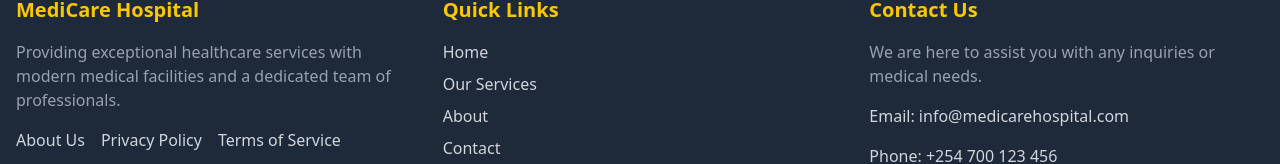
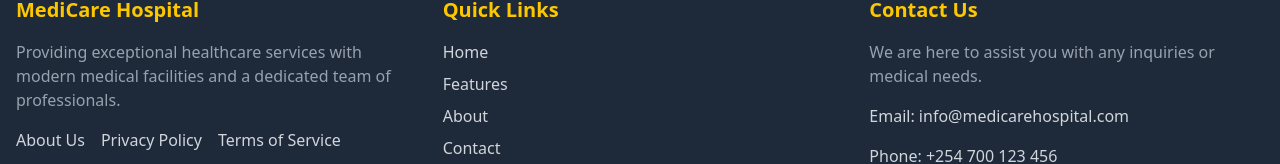
Before and after one commit to elikimz/HospitalManagement_Frontend, a React (Vite) app: page / in a window 1280 px wide. Shown: the part 1470-1634 px from the top of the page. Built offline with nearby package versions, Linux system fonts and the light colour scheme.

Commit message:
Your commit message here

```diff
--- a/src/components/footer.tsx
+++ b/src/components/footer.tsx
@@ -23,7 +23,8 @@ const Footer = () => {
             <h3 className="text-xl font-semibold text-yellow-400">Quick Links</h3>
             <div className="flex flex-col items-center md:items-start space-y-2">
               <a href="/" className="text-gray-300 hover:text-yellow-500">Home</a>
-              <a href="services" className="text-gray-300 hover:text-yellow-500">Our Services</a>
+              <a href="features" className="text-gray-300 hover:text-yellow-500">
+              Features</a>
               <a href="about" className="text-gray-300 hover:text-yellow-500">About</a>
               <a href="contact" className="text-gray-300 hover:text-yellow-500">Contact</a>
               <a href="faq" className="text-gray-300 hover:text-yellow-500">FAQ</a>
```
